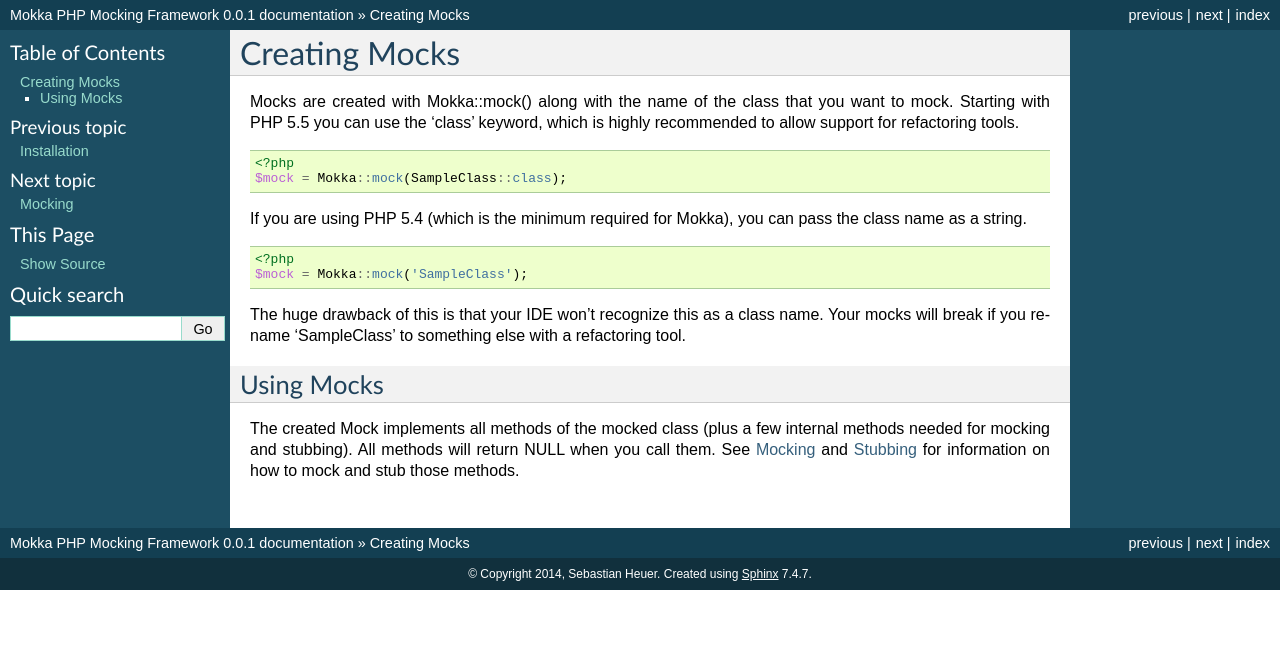
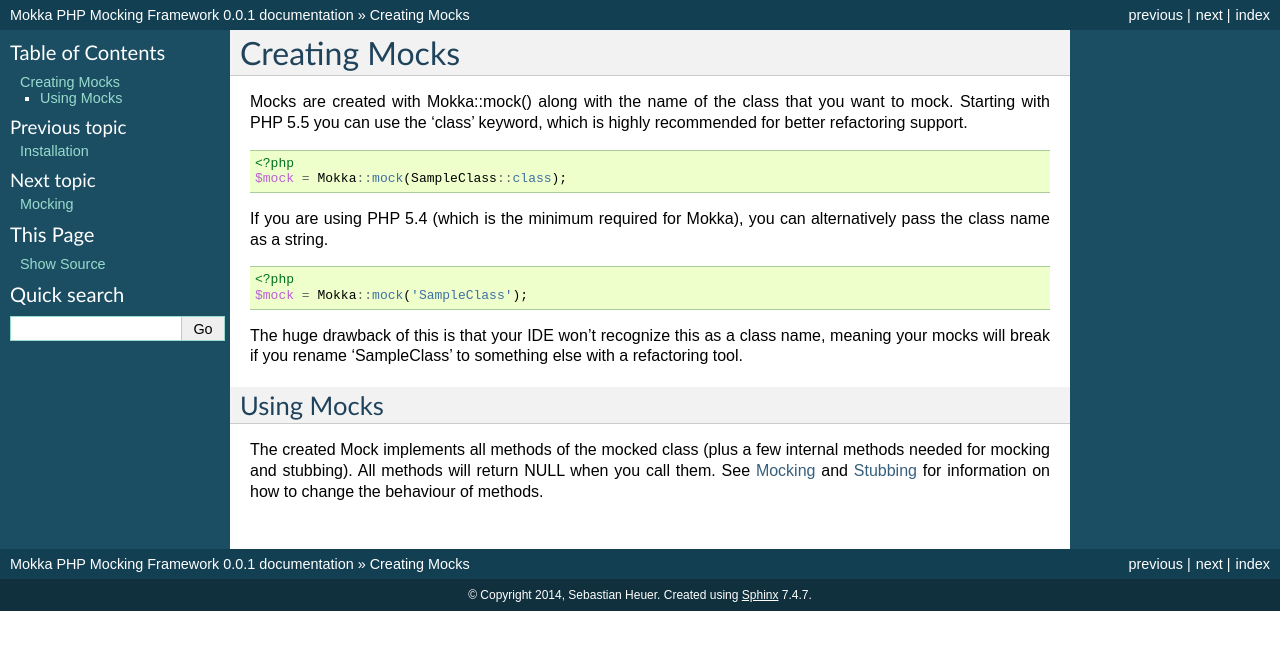
Before and after one commit to sebastianheuer/mokka, a Sphinx documentation site: the page built from docs/source/creating_mocks.rst, in a window 1280 px wide. Shown: the top 650 px of the page. Built offline with Sphinx 7.4.7, drawn with Linux system fonts in a browser that asks for light colours.

Commit message:
small improvements on the docs

```diff
--- a/build.xml
+++ b/build.xml
@@ -15,6 +15,12 @@
         </exec>
     </target>
 
+    <target name="sphinx-build">
+        <exec executable="sphinx-intl">
+            <arg line="build -d ${basedir}/docs/source"/>
+        </exec>
+    </target>
+
     <target name="autoloading">
         <exec executable="vendor/bin/phpab">
             <arg line='-o src/framework/autoload.php src/framework'/>
--- a/docs/source/creating_mocks.rst
+++ b/docs/source/creating_mocks.rst
@@ -2,26 +2,29 @@
 ==============
 
 Mocks are created with Mokka::mock() along with the name of the class that you want to mock.
-Starting with PHP 5.5 you can use the 'class' keyword, which is highly recommended to allow
-support for refactoring tools.
+Starting with PHP 5.5 you can use the 'class' keyword, which is highly recommended for better
+refactoring support.
 
 .. code-block:: php
 
     <?php
     $mock = Mokka::mock(SampleClass::class);
 
-If you are using PHP 5.4 (which is the minimum required for Mokka), you can pass the class name as a string.
+If you are using PHP 5.4 (which is the minimum required for Mokka),
+you can alternatively pass the class name as a string.
 
 .. code-block:: php
 
     <?php
     $mock = Mokka::mock('SampleClass');
 
-The huge drawback of this is that your IDE won't recognize this as a class name.
-Your mocks will break if you rename 'SampleClass' to something else with a refactoring tool.
+The huge drawback of this is that your IDE won't recognize this as a class name,
+meaning your mocks will break if you rename 'SampleClass' to something else
+with a refactoring tool.
 
 Using Mocks
 ^^^^^^^^^^^
 
 The created Mock implements all methods of the mocked class (plus a few internal methods needed for mocking and stubbing).
-All methods will return NULL when you call them. See :doc:`mocking` and :doc:`stubbing` for information on how to mock and stub those methods.
+All methods will return NULL when you call them.
+See :doc:`mocking` and :doc:`stubbing` for information on how to change the behaviour of methods.
--- a/docs/source/mocking.rst
+++ b/docs/source/mocking.rst
@@ -34,6 +34,9 @@
     Mokka::verify($mock)->getBar('foo');
     Mokka::verify($mock)->getBar('bar');
 
+AnythingArgument
+^^^^^^^^^^^^^^^^
+
 There is also a special AnythingArgument, so you don't have to verify every single argument if it is not relevant for your test.
 
 .. code-block:: php
```
Also changed, not shown: docs/source/stubbing.rst (+7 -5 lines), 5 other files.
